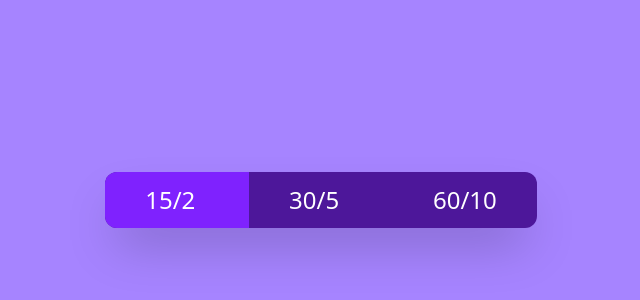
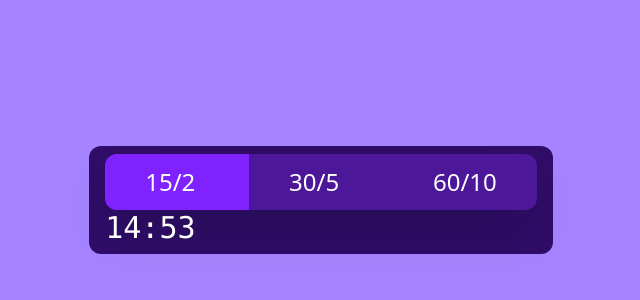
Before and after one commit to willUlisses/PomoForHer, a React (Vite) app in the folder Pomo-for-her/: page / in a window 1280 px wide. Shown: the part 200-500 px from the top of the page, without its empty margins (319-959 px from the left). Built offline with nearby package versions, Linux system fonts and the light colour scheme.

Commit message:
Starting timer component

```diff
--- a/Pomo-for-her/src/App.tsx
+++ b/Pomo-for-her/src/App.tsx
@@ -1,11 +1,11 @@
 import './App.css'
-import Options from "./Components/Options"
+import Timer from './Components/Timer'
 
 function App() {
 
   return (
     <main className='bg-violet-400 h-screen flex items-center justify-center'>
-      <Options></Options>
+      <Timer></Timer>
     </main>
   )
 }
--- a/Pomo-for-her/src/Components/Options.tsx
+++ b/Pomo-for-her/src/Components/Options.tsx
@@ -1,5 +1,4 @@
 import { useState } from "react";
-
 
 
 const Options = () => {
--- a/Pomo-for-her/src/Components/Timer.tsx
+++ b/Pomo-for-her/src/Components/Timer.tsx
@@ -1,8 +1,30 @@
+import { useEffect, useState } from "react";
+import Options from "./Options";
+
+
+function timeFormat(timeInSeconds: number): string {
+    const minutesUnit: number = Math.floor(timeInSeconds / 60);
+    const secondsUnit: number = Math.floor(timeInSeconds % 60);
+
+    return minutesUnit + ":" + secondsUnit;
+}
 
 const Timer = () => {
+    const [workTime, setWorkTime] = useState<number>(900)
+
+    useEffect(() => {
+        if (workTime <= 0) return;
+
+        const intervalId = setInterval(() => {setWorkTime(tempoAtual => tempoAtual - 1)}, 1000)
+        return () => clearInterval(intervalId);
+    }, [workTime]);
+
     return (
-        <div>
-
+        <div className="flex flex-col px-4 py-2 bg-violet-950 rounded-xl">
+            <Options></Options>
+            <h1 className="font-mono text-3xl text-white">
+                {workTime > 0 ? timeFormat(workTime) : "Tempo Esgotado!"}
+            </h1>
         </div>
     )
 }
```
